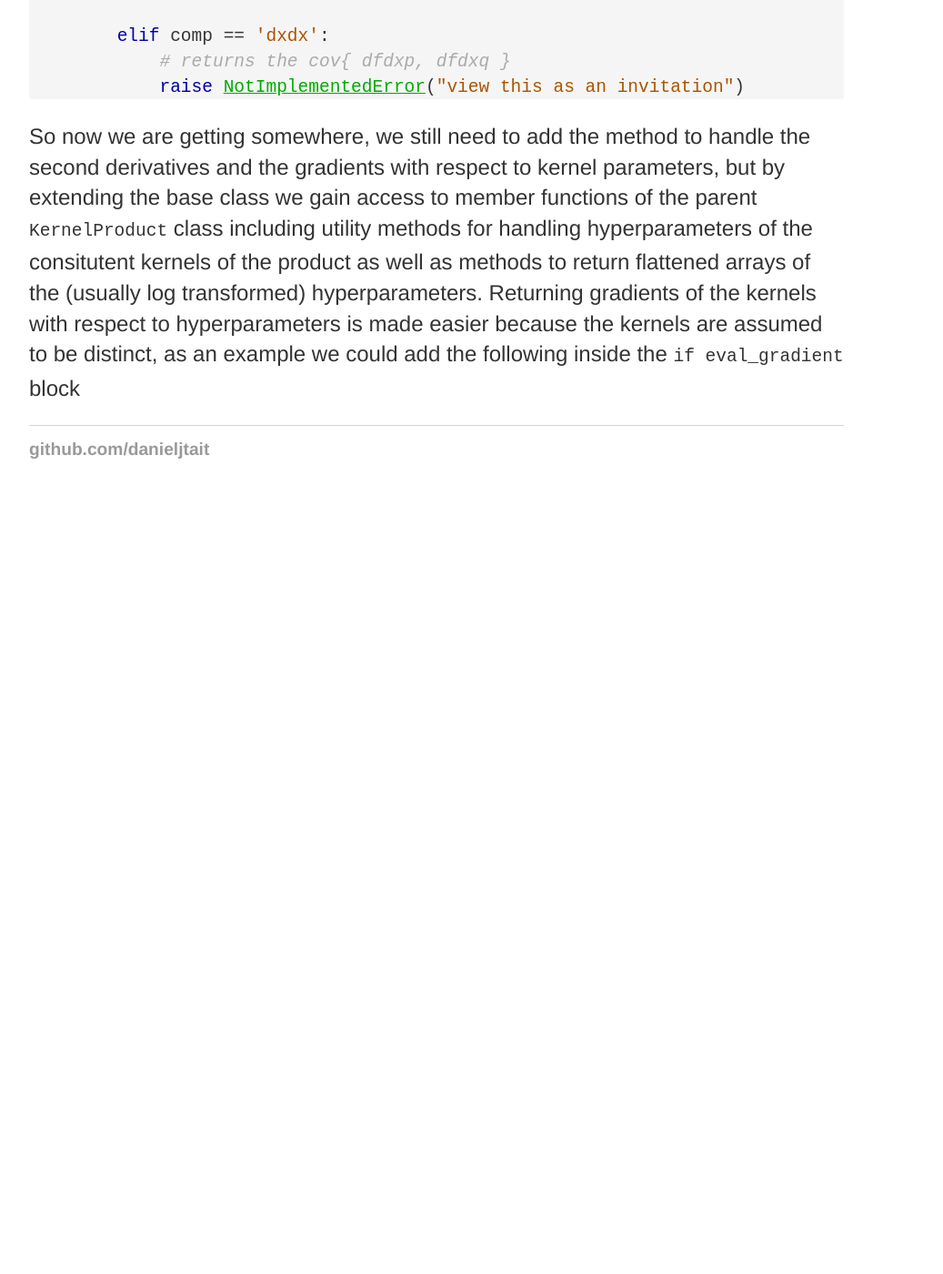
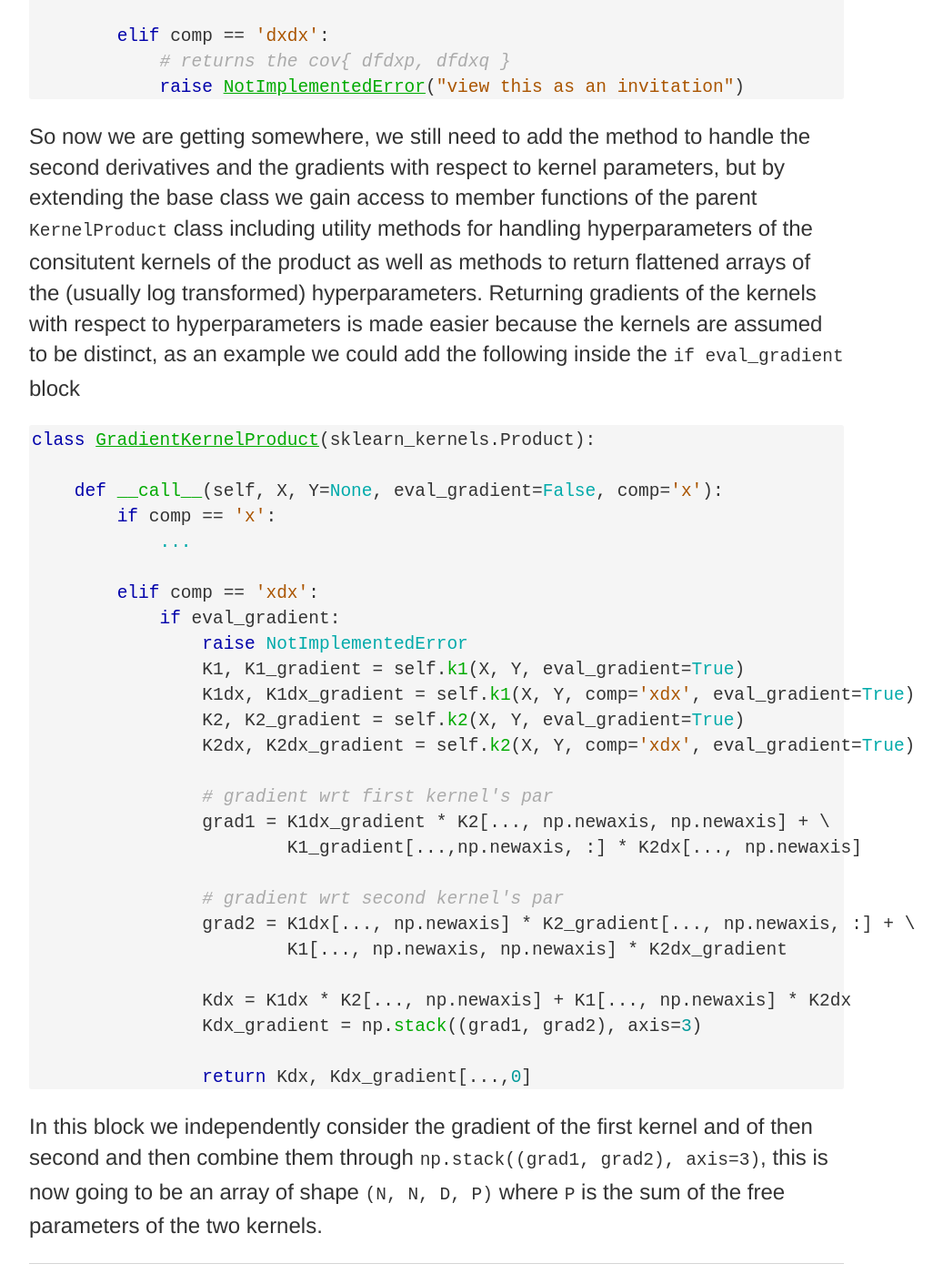
Before and after one commit to danieljtait/danieljtait.github.io, a Jekyll site: the page built from _posts/2018-07-11-pydygpsklearn.md, in a window 1280 px wide and 1400 px high, scrolled down 5196 px. Shown: the whole window at 91% size, without its empty margins (160-1197 px from the left). Built offline with Jekyll 4.4.1, drawn with Linux system fonts in a browser that asks for light colours; formulas are drawn with MathJax 3; before the commit the page ends 5764 px from its top, so only the background shows below that.

Commit message:
putting blog posts back

````diff
--- a/_posts/2018-07-11-pydygpsklearn.md
+++ b/_posts/2018-07-11-pydygpsklearn.md
@@ -148,3 +148,34 @@ class GradientKernelProduct(sklearn_kernels.Product):
 ```
 
 So now we are getting somewhere, we still need to add the method to handle the second derivatives and the gradients with respect to kernel parameters, but by extending the base class we gain access to member functions of the parent `KernelProduct` class including utility methods for handling hyperparameters of the consitutent kernels of the product as well as methods to return flattened arrays of the (usually log transformed) hyperparameters. Returning gradients of the kernels with respect to hyperparameters is made easier because the kernels are assumed to be distinct, as an example we could add the following inside the `if eval_gradient` block
+
+```python
+class GradientKernelProduct(sklearn_kernels.Product):
+
+    def __call__(self, X, Y=None, eval_gradient=False, comp='x'):
+        if comp == 'x':
+	    ...
+
+        elif comp == 'xdx':
+	    if eval_gradient:
+	        raise NotImplementedError
+                K1, K1_gradient = self.k1(X, Y, eval_gradient=True)
+                K1dx, K1dx_gradient = self.k1(X, Y, comp='xdx', eval_gradient=True)
+                K2, K2_gradient = self.k2(X, Y, eval_gradient=True)
+                K2dx, K2dx_gradient = self.k2(X, Y, comp='xdx', eval_gradient=True)
+
+                # gradient wrt first kernel's par
+                grad1 = K1dx_gradient * K2[..., np.newaxis, np.newaxis] + \
+                        K1_gradient[...,np.newaxis, :] * K2dx[..., np.newaxis]
+
+                # gradient wrt second kernel's par
+                grad2 = K1dx[..., np.newaxis] * K2_gradient[..., np.newaxis, :] + \
+                        K1[..., np.newaxis, np.newaxis] * K2dx_gradient
+
+                Kdx = K1dx * K2[..., np.newaxis] + K1[..., np.newaxis] * K2dx
+                Kdx_gradient = np.stack((grad1, grad2), axis=3)
+
+                return Kdx, Kdx_gradient[...,0]
+```
+
+In this block we independently consider the gradient of the first kernel and of then second and then combine them through `np.stack((grad1, grad2), axis=3)`, this is now going to be an array of shape `(N, N, D, P)` where `P` is the sum of the free parameters of the two kernels.
````
